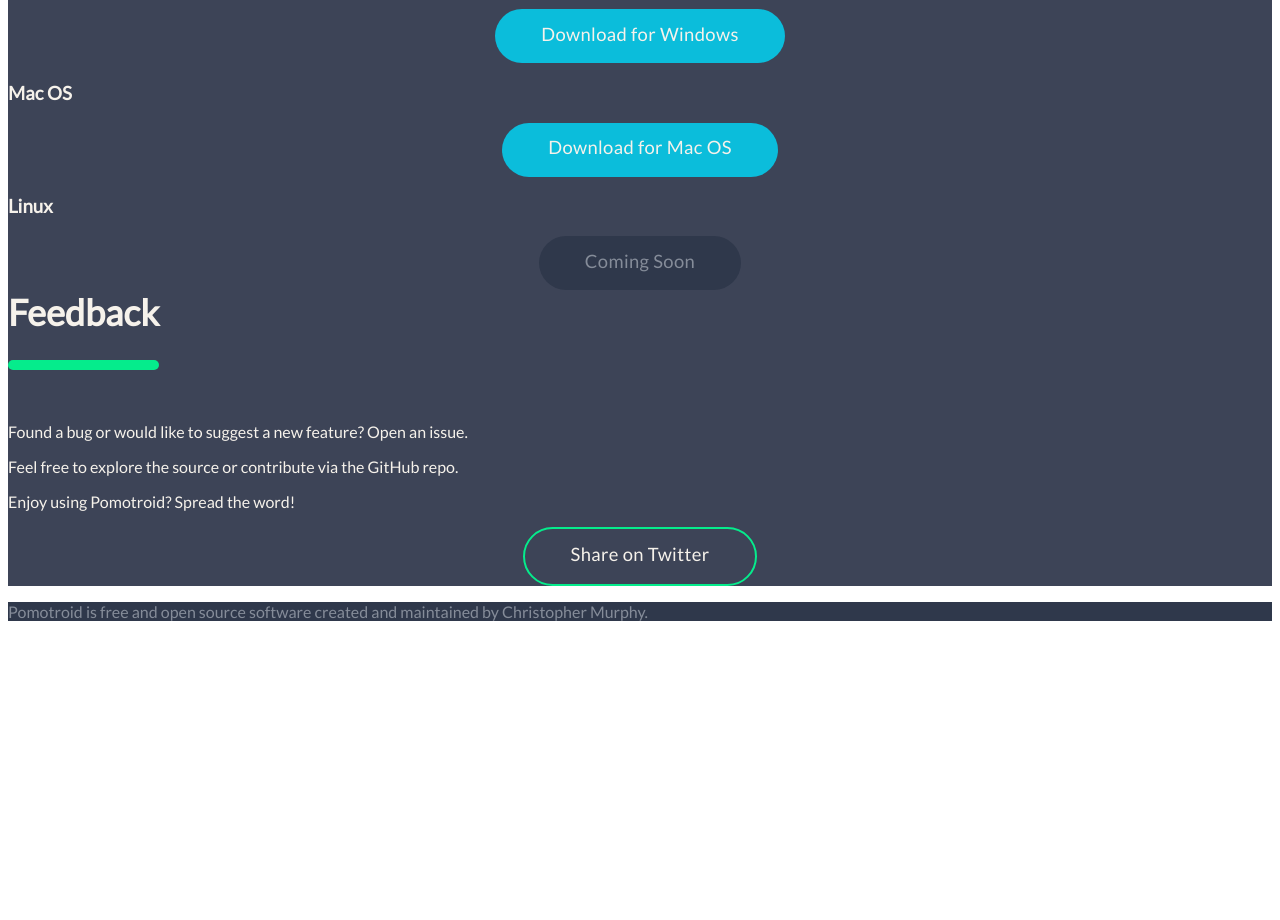
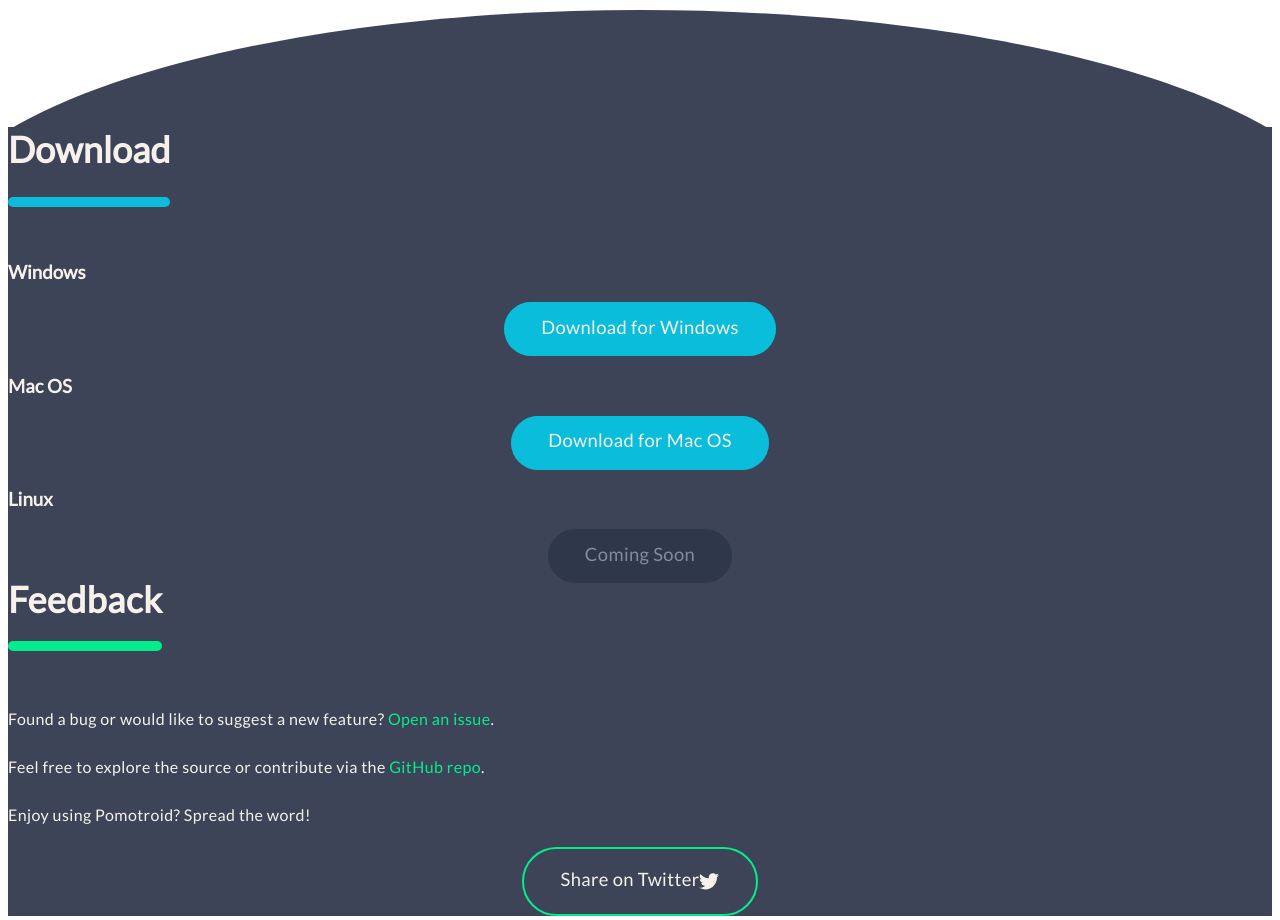
Before and after one commit to Splode/pomotroid-site, a Vue app: page / in a window 1280 px wide. Shown: the part 1880-2800 px from the top of the page. Before the commit the page ends 2517 px from the top, so only its background shows below. Built offline with nearby package versions, Linux system fonts and the light colour scheme.

Commit message:
Dev updates

```diff
--- a/src/App.vue
+++ b/src/App.vue
@@ -1,8 +1,13 @@
 <template>
   <div id="app">
     <!-- jumbotron -->
-    <div class="container-fluid Jumbotron-wrapper u-bg-navy">
+    <div class="container-fluid pb-5 Jumbotron-wrapper u-bg-navy">
       <div class="container Jumbotron">
+        <div class="row py-5">
+          <div class="col">
+            <img :src="'./static/pomotroid-timer.png'" alt="">
+          </div>
+        </div>
         <div class="row">
           <div class="col">
             <h1 class="Title">Pomotroid</h1>
@@ -65,7 +70,7 @@
           <div class="col-md-4 text-center">
             <h3>Windows</h3>
             <!-- button -->
-            <div class="Button-wrapper mt-5">
+            <div class="Button-wrapper mt-3">
               <a href="https://github.com/Splode/pomotroid/releases/download/v0.1.1/Pomotroid.Setup.0.1.1.exe" alt="Download for Windows">
                 <div class="Button Button--filled Button--filled--blue">
                   <p class="Button-text">Download for Windows</p>
@@ -77,7 +82,7 @@
           <div class="col-md-4 text-center">
             <h3>Mac OS</h3>
             <!-- button -->
-            <div class="Button-wrapper mt-5">
+            <div class="Button-wrapper mt-3">
               <a href="https://github.com/Splode/pomotroid/releases/download/v0.1.1/Pomotroid-0.1.1.dmg" alt="Download for Windows">
                 <div class="Button Button--filled Button--filled--blue">
                   <p class="Button-text">Download for Mac OS</p>
@@ -89,7 +94,7 @@
           <div class="col-md-4 text-center">
             <h3>Linux</h3>
             <!-- button -->
-            <div class="Button-wrapper mt-5">
+            <div class="Button-wrapper mt-3">
               <div class="Button is-disabled Button--filled Button--filled--navy">
                 <p class="Button-text">Coming Soon</p>
               </div>
@@ -99,17 +104,20 @@
         </div>
         <!-- end section downloads -->
 
-        <div class="row mt-5 pt-5">
+        <div class="row mt-5 py-5 Section">
           <div class="col text-center">
             <h2 class="Section-title Section-title--borderGreen">Feedback</h2>
-            <p>Found a bug or would like to suggest a new feature? <a href="https://github.com/Splode/pomotroid/issues" target="_blank">Open an issue</a>.</p>
-            <p>Feel free to explore the source or contribute via the <a href="https://github.com/Splode/pomotroid" target="_blank">GitHub repo</a>.</p>
+            <p>Found a bug or would like to suggest a new feature? <a href="https://github.com/Splode/pomotroid/issues" class="LinkInline LinkInline--green" target="_blank">Open an issue</a>.</p>
+            <p>Feel free to explore the source or contribute via the <a href="https://github.com/Splode/pomotroid" class="LinkInline LinkInline--green" target="_blank">GitHub repo</a>.</p>
             <p>Enjoy using Pomotroid? Spread the word!</p>
             <!-- button -->
-            <div class="Button-wrapper mt-5">
-              <a href="" alt="Share Pomotroid on Twitter">
+            <div class="Button-wrapper my-5">
+              <a href="https://twitter.com/intent/tweet?text=Pomotroid%20-%20a%20simple%2C%20visually-pleasing%2C%20and%20open%20source%20Pomodoro%20timer&url=https%3A%2F%2Fsplode.github.io%2Fpomotroid%2F&hashtags=pomodoro,productivity,open-source&via=splode" alt="Share Pomotroid on Twitter" target="_blank">
                 <div class="Button Button--green">
-                  <p class="Button-text">Share on Twitter</p>
+                  <p class="Button-text mr-3">Share on Twitter</p>
+                  <svg class="Icon--sm Icon--white" viewBox="0 0 24 24" xmlns="http://www.w3.org/2000/svg">
+                    <path d="M23.954 4.569c-.885.389-1.83.654-2.825.775 1.014-.611 1.794-1.574 2.163-2.723-.951.555-2.005.959-3.127 1.184-.896-.959-2.173-1.559-3.591-1.559-2.717 0-4.92 2.203-4.92 4.917 0 .39.045.765.127 1.124C7.691 8.094 4.066 6.13 1.64 3.161c-.427.722-.666 1.561-.666 2.475 0 1.71.87 3.213 2.188 4.096-.807-.026-1.566-.248-2.228-.616v.061c0 2.385 1.693 4.374 3.946 4.827-.413.111-.849.171-1.296.171-.314 0-.615-.03-.916-.086.631 1.953 2.445 3.377 4.604 3.417-1.68 1.319-3.809 2.105-6.102 2.105-.39 0-.779-.023-1.17-.067 2.189 1.394 4.768 2.209 7.557 2.209 9.054 0 13.999-7.496 13.999-13.986 0-.209 0-.42-.015-.63.961-.689 1.8-1.56 2.46-2.548l-.047-.02z"/>
+                  </svg>
                 </div>
               </a>
             </div>
@@ -125,8 +133,26 @@
     <div class="container-fluid u-bg-navy">
       <div class="container py-5 Footer">
         <div class="row">
-          <div class="col text-center">
+          <div class="col-12 text-center">
             <p>Pomotroid is free and open source software created and maintained by Christopher Murphy.</p>
+          </div>
+          <div class="col-12 text-center">
+            <a href="https://github.com/Splode" target="_blank">
+              <svg class="Icon--button Icon--md Icon--blueGrey mr-3" viewBox="0 0 24 24" xmlns="http://www.w3.org/2000/svg">
+                <path d="M12 .297c-6.63 0-12 5.373-12 12 0 5.303 3.438 9.8 8.205 11.385.6.113.82-.258.82-.577 0-.285-.01-1.04-.015-2.04-3.338.724-4.042-1.61-4.042-1.61C4.422 18.07 3.633 17.7 3.633 17.7c-1.087-.744.084-.729.084-.729 1.205.084 1.838 1.236 1.838 1.236 1.07 1.835 2.809 1.305 3.495.998.108-.776.417-1.305.76-1.605-2.665-.3-5.466-1.332-5.466-5.93 0-1.31.465-2.38 1.235-3.22-.135-.303-.54-1.523.105-3.176 0 0 1.005-.322 3.3 1.23.96-.267 1.98-.399 3-.405 1.02.006 2.04.138 3 .405 2.28-1.552 3.285-1.23 3.285-1.23.645 1.653.24 2.873.12 3.176.765.84 1.23 1.91 1.23 3.22 0 4.61-2.805 5.625-5.475 5.92.42.36.81 1.096.81 2.22 0 1.606-.015 2.896-.015 3.286 0 .315.21.69.825.57C20.565 22.092 24 17.592 24 12.297c0-6.627-5.373-12-12-12"/>
+              </svg>
+            </a>
+            <a href="https://twitter.com/splode" target="_blank">
+              <svg class="Icon--button Icon--md Icon--blueGrey" version="1.2" baseProfile="tiny" id="Capa_1" xmlns="http://www.w3.org/2000/svg" xmlns:xlink="http://www.w3.org/1999/xlink"
+                x="0px" y="0px" viewBox="-454 256.3 49.7 49.7" xml:space="preserve">
+                <path d="M-429.2,256.3c-13.7,0-24.8,11.1-24.8,24.8c0,13.7,11.1,24.8,24.8,24.8c13.7,0,24.8-11.1,24.8-24.8
+                C-404.3,267.5-415.5,256.3-429.2,256.3z M-418.1,275.5c0,0.2,0,0.5,0,0.7c0,7.6-5.7,16.3-16.3,16.3c-3.2,0-6.2-0.9-8.8-2.6
+                c0.4,0.1,0.9,0.1,1.4,0.1c2.7,0,5.1-0.9,7.1-2.4c-2.5,0-4.6-1.7-5.3-4c0.3,0.1,0.7,0.1,1.1,0.1c0.5,0,1-0.1,1.5-0.2
+                c-2.6-0.5-4.6-2.8-4.6-5.6c0,0,0,0,0-0.1c0.8,0.4,1.7,0.7,2.6,0.7c-1.5-1-2.5-2.8-2.5-4.8c0-1,0.3-2,0.8-2.9c2.8,3.5,7,5.7,11.8,6
+                c-0.1-0.4-0.1-0.9-0.1-1.3c0-3.2,2.6-5.7,5.7-5.7c1.6,0,3.1,0.7,4.2,1.8c1.3-0.3,2.5-0.7,3.6-1.4c-0.4,1.3-1.3,2.5-2.5,3.2
+                c1.2-0.1,2.3-0.4,3.3-0.9C-416,273.7-417,274.7-418.1,275.5z" />
+              </svg>
+            </a>
           </div>
         </div>
       </div>
@@ -157,13 +183,33 @@
 .Button {
   border-radius: 50px;
   cursor: pointer;
+  display: flex;
   font-size: 1.15rem;
-  padding: .75em .5em;
+  padding: .75em 2em;
   max-width: 300px;
-  transition: $transitionSnappy;
+  z-index: 0;
   &.is-disabled {
     cursor: default;
   }
+}
+
+.Button--filled {
+  position: relative;
+  &::before {
+    border-radius: 50px;
+    content: '';
+    opacity: .5;
+    position: absolute;
+    top: 0;
+    left: 0;
+    transition: $transitionSnappy;
+    width: 100%;
+    height: 100%;
+    z-index: -1;
+  }
+  &:hover::before {
+      filter: blur(10px);
+    }
 }
 
 .Button--green {
@@ -177,11 +223,14 @@
 
 .Button--filled--blue {
   background-color: $colorBlue;
+  &::before {
+    background-color: $colorBlue;
+  }
 }
 
 .Button-text {
   letter-spacing: .02em;
-  margin: 0 2em;
+  margin: 0;
   padding: 0 0 .25em 0;
 }
 
@@ -190,7 +239,60 @@
 }
 
 .Jumbotron {
+  padding-top: 2rem;
   text-align: center;
+}
+
+.Icon--button {
+  cursor: pointer;
+  & path {
+    transition: $transitionDefault;
+  }
+}
+
+.Icon--md {
+  width: 30px;
+}
+
+.Icon--sm {
+  width: 20px;
+}
+
+.Icon--blueGrey {
+  & path {
+    fill: $colorBlueGrey;
+  }
+  &:hover path {
+    fill: $colorGreen;
+  }
+}
+
+.Icon--white {
+  & path {
+    fill: $colorWhite;
+  }
+}
+
+.LinkInline {
+  cursor: pointer;
+  position: relative;
+  &::after {
+    content: '';
+    position: absolute;
+    bottom: -4px;
+    left: 0;
+    transition: $transitionSnappy;
+    width: 0;
+    height: 4px;
+  }
+}
+
+.LinkInline--green {
+  color: $colorGreen;
+  &:hover::after {
+    background-color: $colorGreen;
+    width: 100%;
+  }
 }
 
 .Section {
```
Also changed, not shown: static/pomotroid-timer.png (added).
